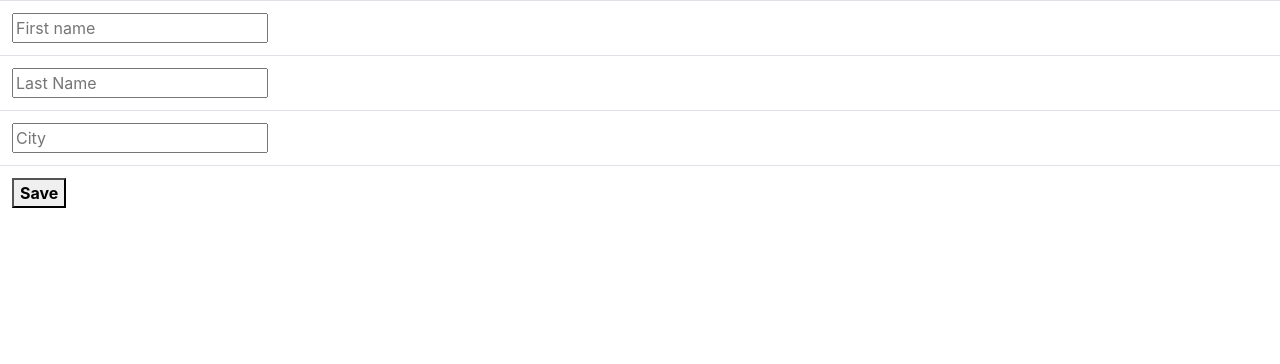
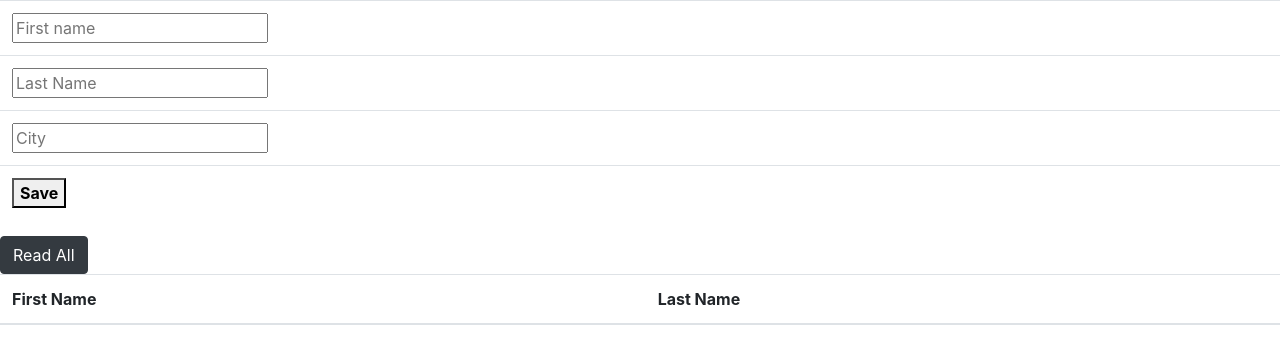
Before and after one commit to ryanwilliamske/InternetAppLab, a PHP site: page / in a window 1280 px wide. Shown: the top 364 px of the page. Run offline with PHP 8.4, Linux system fonts and the light colour scheme; lists and menus that the app fills with data are empty.

Commit message:
Can read users

```diff
--- a/User.php
+++ b/User.php
@@ -22,6 +22,7 @@ class User implements Crud{
         $this->user_city = $user_city;
     }
 
+
     /**
      * @return mixed
      */
@@ -38,12 +39,10 @@ class User implements Crud{
         $this->user_id = $user_id;
     }
 
-
-
-
-
     public function save()
     {
+        // TODO: Implement save() method.
+
         $con = new DBconnect();
         $fn = $this->first_name;
         $ln = $this->last_name;
@@ -51,8 +50,11 @@ class User implements Crud{
 
         $stmt = "INSERT INTO users (first_name,last_name,user_city)
                  VALUES ('$fn','$ln','$city')";
-//        $con = new DBconnect();
-          $res = mysqli_query($con->conn,$stmt);
+
+        $res = mysqli_query($con->conn,$stmt);
+
+
+//The following method still works, but doesn't use the DBConnect class....
 
 //        $ms = new mysqli(DBServer,username,password,DBName);
 //        $res = $ms->query($stmt);
@@ -63,13 +65,16 @@ class User implements Crud{
 //            INSERT INTO users (first_name,last_name,user_city)
 //            VALUES('$fn,$ln,$city') ") or die(mysqli_error());
         return $res;
-        // TODO: Implement save() method.
+
     }
 
     public function readAll()
     {
+        // TODO: Implement readAll() method.
+        $conn = new DBconnect();
+        $stmt = "SELECT * FROM `users`";
+        $res = mysqli_query($conn->conn,$stmt);
 
-        // TODO: Implement readAll() method.
     }
 
     public function readUnique()
--- a/index.php
+++ b/index.php
@@ -17,6 +17,7 @@ if(isset($_POST['btn_save'])){
     }
     $con->closeDB();
 }
+
 
 ?>
 <!DOCTYPE html>
@@ -42,6 +43,40 @@ if(isset($_POST['btn_save'])){
         </tr>
     </table>
 </form>
+<form method="post" class="form">
+    <button type="submit" class="btn btn-dark" name="read_all">Read All</button>
+
+<table class="table">
+    <thead>
+    <tr>
+        <th>First Name</th>
+        <th>Last Name</th>
+    </tr>
+    </thead>
+    <tbody>
+    <?php
+    if(isset($_POST['read_all'])){
+        $conn = new DBconnect();
+        $stmt = "SELECT * FROM `users`";
+        $res = mysqli_query($conn->conn,$stmt);
+        foreach ($res as $u){
+            echo "<tr class='row'>";
+            echo "<td>";
+            echo $u['first_name'];
+            echo "</td>";
+            echo "<td>";
+            echo $u['last_name'];
+            echo "</td>";
+
+            echo "</tr>";
+        }
+        $conn->closeDB();
+    }
+    ?>
+    </tbody>
+
+</table>
+</form>
 </body>
 
 <link rel="stylesheet" href="https://stackpath.bootstrapcdn.com/bootstrap/4.4.1/css/bootstrap.min.css" integrity="sha384-Vkoo8x4CGsO3+Hhxv8T/Q5PaXtkKtu6ug5TOeNV6gBiFeWPGFN9MuhOf23Q9Ifjh" crossorigin="anonymous">
```
